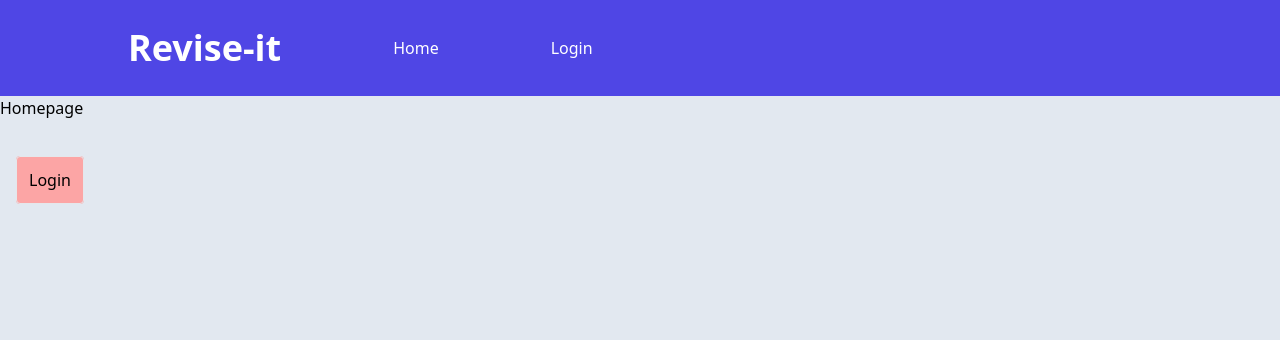
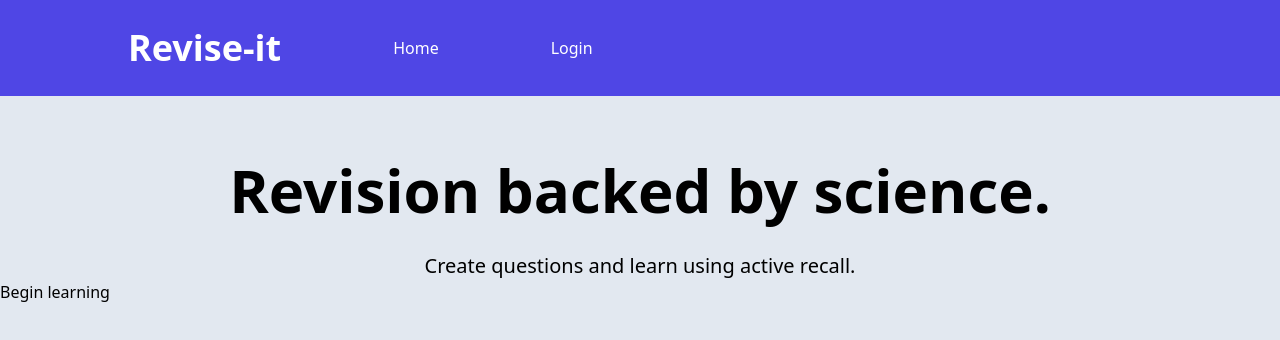
Before and after one commit to liam1703/revise-it, a Vue app in the folder frontend/: page / in a window 1280 px wide. Shown: the top 340 px of the page. Built offline with nearby package versions, Linux system fonts and the light colour scheme.

Commit message:
Work on homepage

```diff
--- a/frontend/src/views/Home.vue
+++ b/frontend/src/views/Home.vue
@@ -1,8 +1,14 @@
 <template>
   <div class="bg-slate-200 h-screen w-screen">
     <navbar />
-    <h1 class="mb-12">Homepage</h1>
-    <router-link to="/login" class="m-4 border border-solid p-3 rounded bg-red-300"><button>Login</button></router-link>
+    <div>
+      <h1 class="text-center text-6xl mt-16 font-semibold">Revision backed by science.</h1>
+      <h4 class="text-center text-xl mt-8">Create questions and learn using active recall.</h4>
+      <div class="mx-auto">
+        <button class="text-center">Begin learning</button>
+      </div>
+
+    </div>
   </div>
 </template>
 
```
